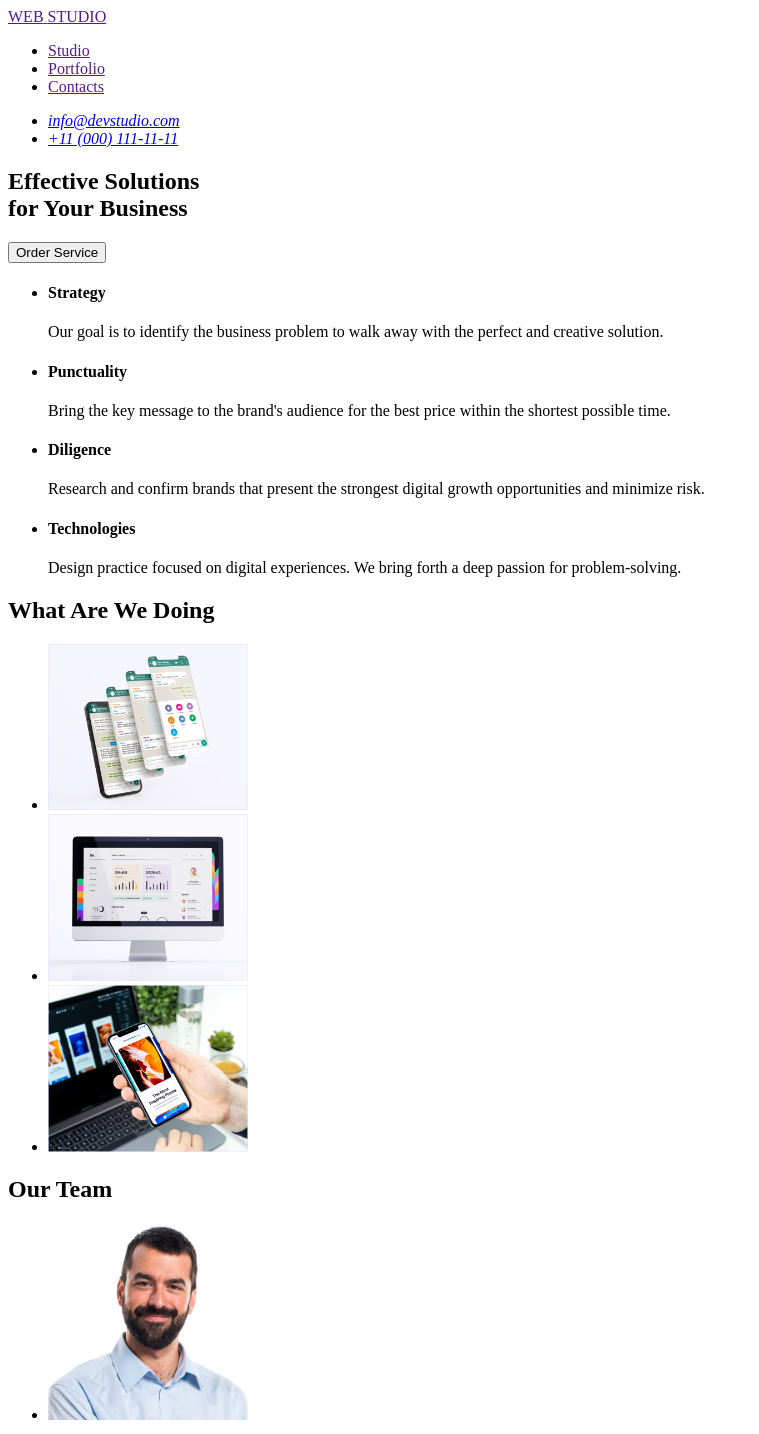
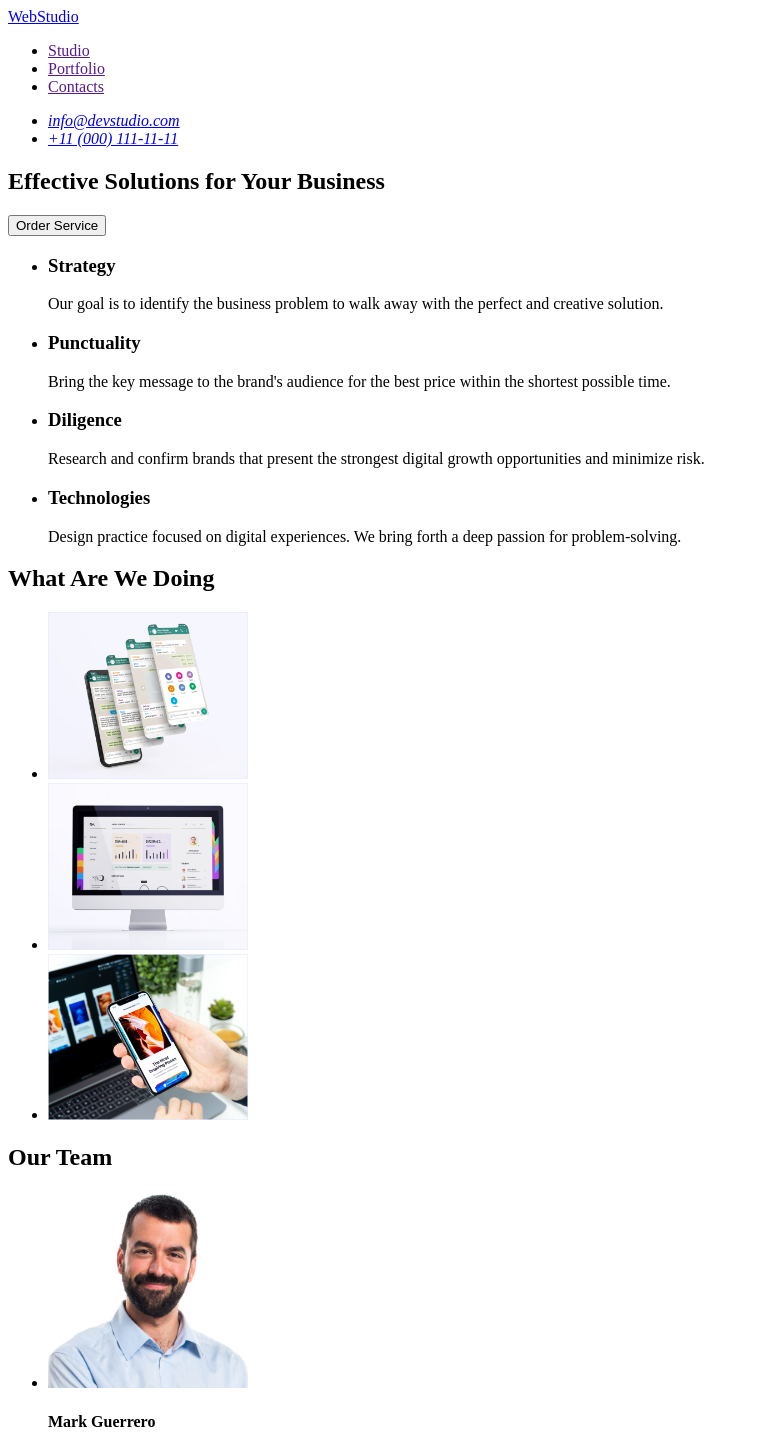
Before and after one commit to Merlyin/goit-markup-hw-01, a plain HTML site: page index.html in a window 1280 px wide. Shown: the top 1434 px of the page, without its empty margins (0-759 px from the left). Drawn offline with Linux system fonts and the light colour scheme.

Commit message:
updated index
made changes to fit the requirements

```diff
--- a/index.html
+++ b/index.html
@@ -7,16 +7,15 @@
     <meta name="description" content="Effective Solutions for Your Business" />
     <meta name="keywords" content="Business, Solutions" />
 
-    <title>WEBSTUDIO</title>
+    <title>WebStudio</title>
   </head>
   <body>
     <!-- Header -->
     <header>
       <!-- Logo -->
-      <a href=""><span>WEB</span> <span>STUDIO</span></a>
-
+      <nav>
+        <a href="./index.html">WebStudio</a>
         <!-- Menu Nav -->
-      <nav>
         <ul>
           <li><a href="">Studio</a></li>
           <li><a href="">Portfolio</a></li>
@@ -35,61 +34,49 @@
     <main>
       <!-- Hero section -->
       <section>
-        <h1>
-          Effective Solutions <br />
-          for Your Business
-        </h1>
+        <h1>Effective Solutions for Your Business</h1>
         <button type="button">Order Service</button>
-        <div></div>
       </section>
       <!-- About section 1-->
-      <section>
-        <!-- ul>li*4>div>h4+p -->
+      <section title="lists">
+        <!-- ul>li*4>div>h3+p -->
         <ul>
           <li>
-            <div>
-              <h4>Strategy</h4>
+            <h3>Strategy</h3>
             <p>
-                Our goal is to identify the business problem to walk away with
-                the perfect and creative solution.
+              Our goal is to identify the business problem to walk away with the
+              perfect and creative solution.
             </p>
-            </div>
           </li>
           <li>
-            <div>
-              <h4>Punctuality</h4>
+            <h3>Punctuality</h3>
             <p>
               Bring the key message to the brand's audience for the best price
               within the shortest possible time.
             </p>
-            </div>
           </li>
           <li>
-            <div>
-              <h4>Diligence</h4>
+            <h3>Diligence</h3>
             <p>
               Research and confirm brands that present the strongest digital
               growth opportunities and minimize risk.
             </p>
-            </div>
           </li>
           <li>
-            <div>
-              <h4>Technologies</h4>
+            <h3>Technologies</h3>
             <p>
               Design practice focused on digital experiences. We bring forth a
               deep passion for problem-solving.
             </p>
-            </div>
           </li>
         </ul>
       </section>
 
       <!-- About section 2
     What Are We Doing -->
-      <section>
-        <div><h2>What Are We Doing</h2></div>
-        <div>
+      <section title="What are we doing">
+        <h2>What Are We Doing</h2>
+
         <ul>
           <li>
             <img
@@ -99,28 +86,18 @@
             />
           </li>
           <li>
-              <img
-                src="/images/whatdoing2.jpg"
-                alt="messenger app"
-                width="200"
-              />
+            <img src="/images/whatdoing2.jpg" alt="messenger app" width="200" />
           </li>
           <li>
-              <img
-                src="/images/whatdoing3.jpg"
-                alt="holding phone"
-                width="200"
-              />
+            <img src="/images/whatdoing3.jpg" alt="holding phone" width="200" />
           </li>
         </ul>
-        </div>
       </section>
       <!-- About section 3
     Our Team -->
       <section>
-        <div><h2>Our Team</h2></div>
-        <div>
-          <div>
+        <h2>Our Team</h2>
+
         <ul>
           <li>
             <img src="/images/mark.jpg" alt="mark" width="200" />
@@ -143,14 +120,12 @@
             <p>UI Designer</p>
           </li>
         </ul>
-          </div>
-        </div>
       </section>
     </main>
     <footer>
       <!-- Logo -->
       <address>
-        <a href=""><span>WEB</span> <span>STUDIO</span></a>
+        <a href="./index.html">WebStudio</a>
         <p>
           Increase the flow of customers and sales for your business with
           digital marketing & growth solutions.
```
Lines whose indentation alone changed are shown as unchanged.
